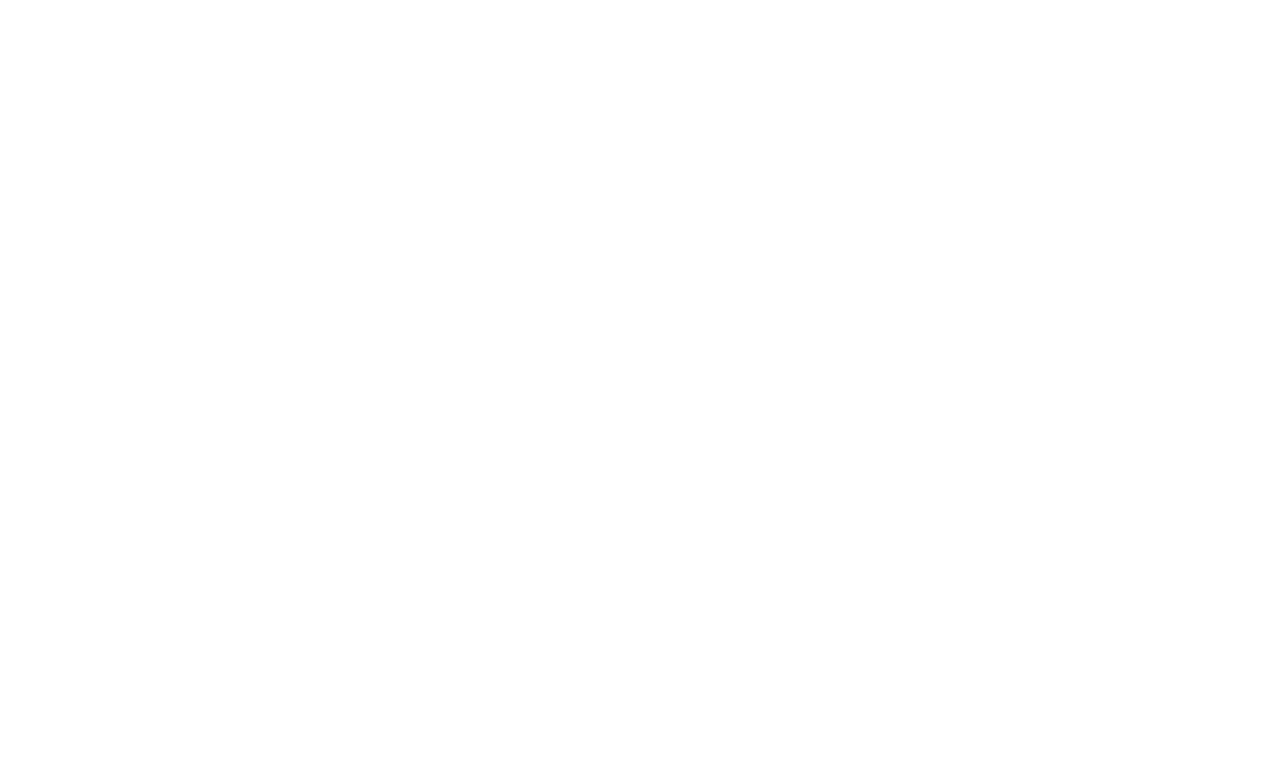
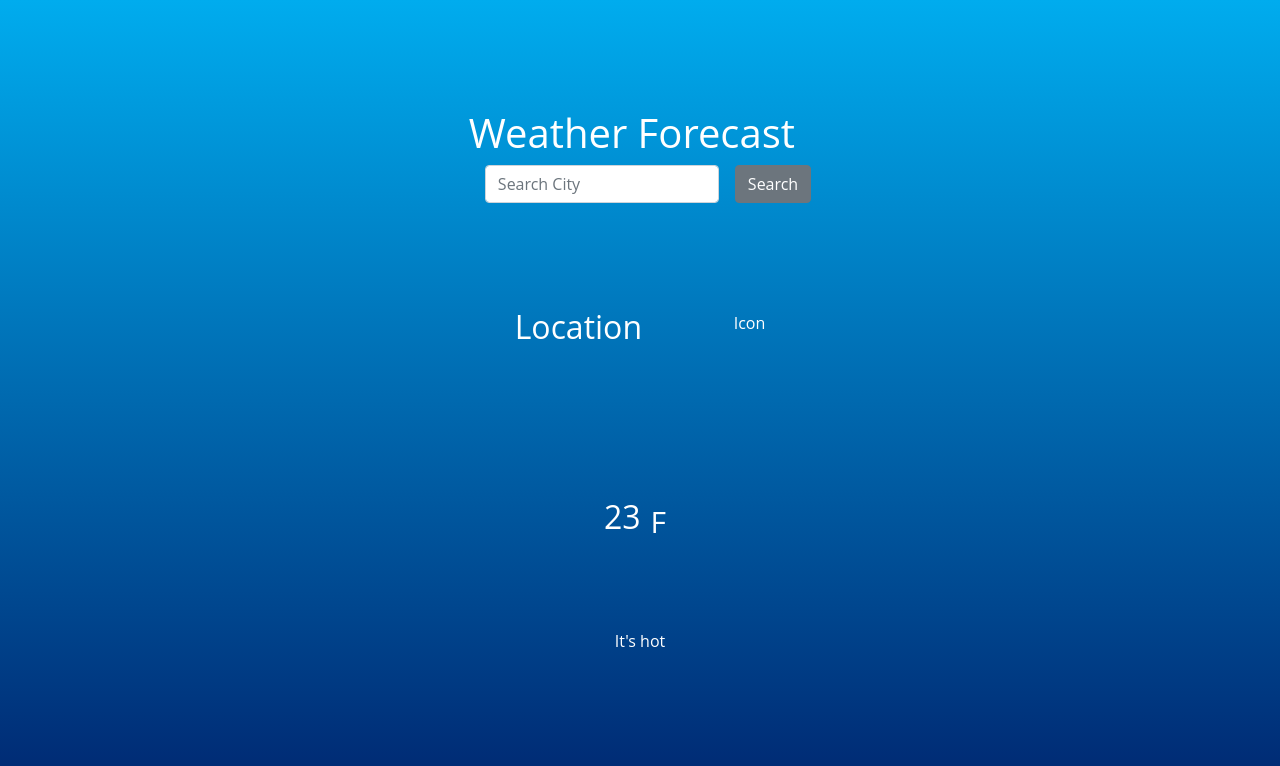
Before and after one commit to rmauritsson/weather-app, a website built with webpack: page dist/index.html in a window 1280 px wide. Built offline with nearby package versions, Linux system fonts and the light colour scheme.

Commit message:
Created display js file that creates the HTML on the page, added styling to it

```diff
--- a/package.json
+++ b/package.json
@@ -18,6 +18,8 @@
   },
   "homepage": "https://github.com/rmauritsson/weather-app#readme",
   "devDependencies": {
+    "css-loader": "^3.4.2",
+    "style-loader": "^1.1.3",
     "webpack": "^4.42.1",
     "webpack-cli": "^3.3.11"
   }
--- a/src/css/style.css
+++ b/src/css/style.css
@@ -0,0 +1,47 @@
+{
+  margin: 0;
+  padding: 0;
+  box-sizing: border-box;
+}
+
+body{
+  height: 100vh;
+  display: flex;
+  flex-direction: column;
+  justify-content: center;
+  align-items: center;
+  background: linear-gradient(#00acee, #002670);
+  font-family: 'Open Sans', sans-serif;
+  color: white;
+}
+
+form{
+  display: flex;
+}
+.formContainer{
+  color: black;
+}
+.location,
+.temperature{
+  height: 30vh;
+  display: flex;
+  align-items: center;
+  justify-content: space-around;
+}
+
+.temperature{
+  flex-direction: column;
+}
+
+.degree-section{
+  display: flex;
+  flex-direction: row;
+  align-items: center;
+}
+.degree-section span{
+  margin: 10px;
+  font-size: 30px;
+}
+.degree-section h3{
+  font-size: 40px;
+}
--- /dev/null
+++ b/src/display.js
@@ -0,0 +1,74 @@
+const display = (() => {
+  const createDom = () => {
+    const main = document.getElementById('main');
+    main.classList.add('main');
+
+    const title = document.createElement('h1');
+    title.textContent = 'Weather Forecast';
+    title.classList.add('maintitle');
+    main.appendChild(title);
+
+    const formContainer = document.createElement('div');
+    formContainer.classList.add('form-container');
+    formContainer.id = 'form-container';
+    const form = document.createElement('form');
+    const formGroup = document.createElement('div');
+    formGroup.classList.add('form-group');
+    formGroup.classList.add('mx-sm-3');
+    formGroup.classList.add('mb-2');
+    const formTitle = document.createElement('label');
+    formTitle.for = 'inputCity';
+    formTitle.classList.add('sr-only');
+    formTitle.textContent = 'Search City';
+    const formInput = document.createElement('input');
+    formInput.type = 'text';
+    formInput.id = 'inputCity';
+    formInput.placeholder = 'Search City';
+    formInput.classList.add('form-control');
+    const formButton = document.createElement('button');
+    formButton.classList.add('btn');
+    formButton.classList.add('btn-secondary');
+    formButton.classList.add('mb-2');
+    formButton.textContent = 'Search';
+
+    main.appendChild(formContainer);
+    formContainer.appendChild(form);
+    form.appendChild(formGroup);
+    formGroup.appendChild(formTitle);
+    formGroup.appendChild(formInput);
+    form.appendChild(formButton);
+
+    const locationContainer = document.createElement('div');
+    locationContainer.classList.add('location');
+    const location = document.createElement('h2');
+    location.textContent = 'Location';
+    const icon = document.createElement('p');
+    icon.textContent = 'Icon';
+    main.appendChild(locationContainer);
+    locationContainer.appendChild(location);
+    locationContainer.appendChild(icon);
+
+    const tempContainer = document.createElement('div');
+    tempContainer.classList.add('temperature');
+    const degreeSection = document.createElement('div');
+    degreeSection.classList.add('degree-section');
+    const degree = document.createElement('h2');
+    degree.textContent = '23';
+    const symbol = document.createElement('span');
+    symbol.textContent = 'F';
+    const desc = document.createElement('div');
+    desc.textContent = "It's hot";
+    main.appendChild(tempContainer);
+    tempContainer.appendChild(degreeSection);
+    degreeSection.appendChild(degree);
+    degreeSection.appendChild(symbol);
+    tempContainer.appendChild(desc);
+
+    console.log(main);
+  };
+  return {
+    createDom,
+  };
+})();
+
+export default display;
--- a/src/index.js
+++ b/src/index.js
@@ -0,0 +1,4 @@
+import display from './display';
+import './css/style.css';
+
+display.createDom();
```
Also changed, not shown: dist/index.html, dist/main.js.
